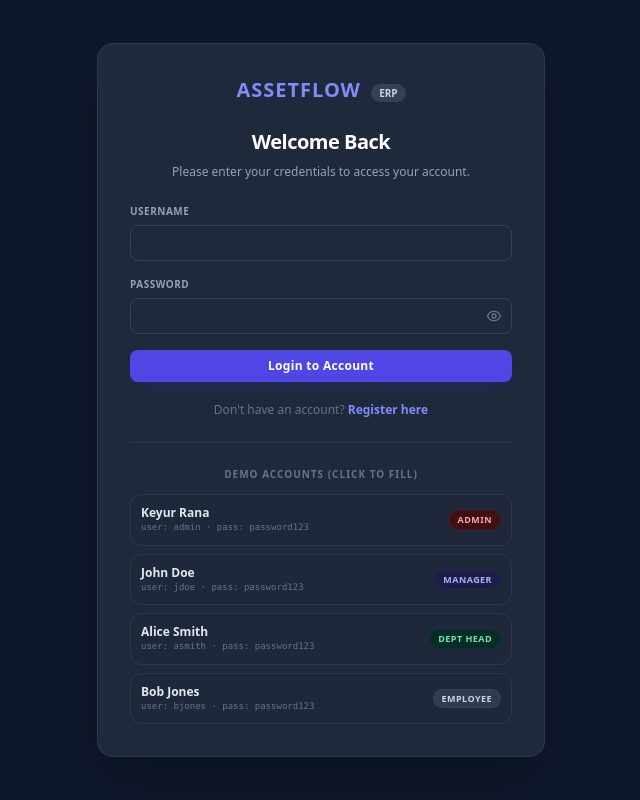
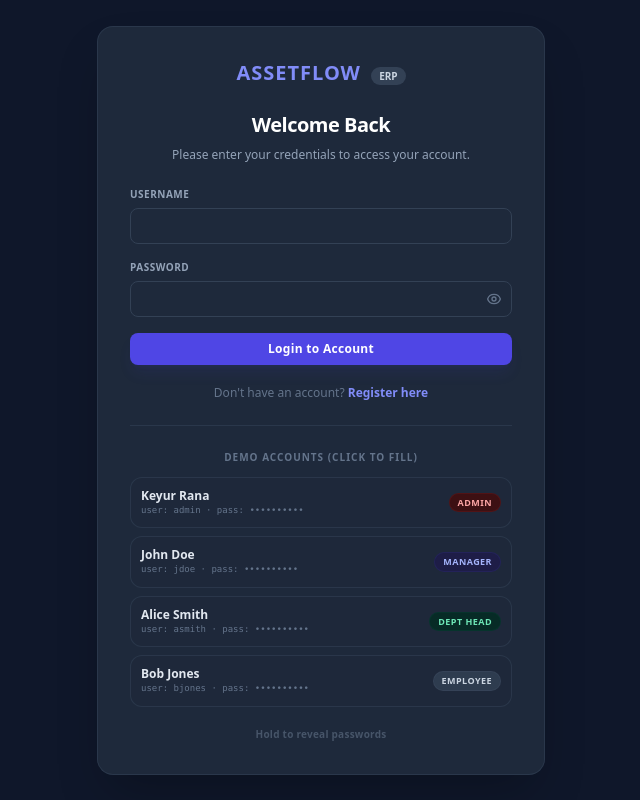
Before and after one commit to Ranakeyuy/ODOO_hackthon_2026_AssetFlow-, a Django app: template core/templates/core/login.html in a window 1280 px wide. Shown: the whole page, without its empty margins (319-959 px from the left). Run offline with Django 3.2, Linux system fonts and the light colour scheme; the template is opened without the code that fills it, so the values that code supplies are empty, except form fields; tables that the repository leaves empty hold one stand-in row (values such as "Sample post"); form fields are guessed from the names that the template uses; some libraries are stand-ins or nearby versions.

Commit message:
hide allocate asset from employee role; mask demo passwords on login page

```diff
--- a/core/templates/core/base.html
+++ b/core/templates/core/base.html
@@ -84,12 +84,14 @@
                 </svg>
                 Asset Directory
             </a>
+            {% if request.user.role != 'EMPLOYEE' %}
             <a href="{{ url_assets }}" class="nav-link">
                 <svg class="w-3.5 h-3.5 flex-shrink-0" fill="none" stroke="currentColor" viewBox="0 0 24 24">
                     <path stroke-linecap="round" stroke-linejoin="round" stroke-width="2" d="M8 7h12m0 0l-4-4m4 4l-4 4m0 6H4m0 0l4 4m-4-4l4-4"/>
                 </svg>
                 Allocate Asset
             </a>
+            {% endif %}
 
             <p class="nav-section">Operations</p>
             <a href="{{ url_bookings }}" class="nav-link {% if vn == 'booking_calendar' %}active{% endif %}">
--- a/core/templates/core/login.html
+++ b/core/templates/core/login.html
@@ -85,34 +85,34 @@
                 <button type="button" onclick="fillCredentials('admin', 'password123')" class="flex items-center justify-between p-2.5 bg-slate-800/40 hover:bg-slate-700/40 border border-slate-700/60 rounded-xl transition-all text-left">
                     <div>
                         <p class="text-xs font-bold text-slate-200">Keyur Rana</p>
-                        <p class="text-[9px] text-slate-500 font-mono">user: admin · pass: password123</p>
+                        <p class="text-[9px] text-slate-500 font-mono">user: admin · pass: <span class="demo-pass">••••••••••</span></p>
                     </div>
                     <span class="text-[9px] font-extrabold bg-red-950/80 text-red-300 border border-red-900/30 px-2 py-0.5 rounded-full uppercase tracking-wider">Admin</span>
                 </button>
                 <button type="button" onclick="fillCredentials('jdoe', 'password123')" class="flex items-center justify-between p-2.5 bg-slate-800/40 hover:bg-slate-700/40 border border-slate-700/60 rounded-xl transition-all text-left">
                     <div>
                         <p class="text-xs font-bold text-slate-200">John Doe</p>
-                        <p class="text-[9px] text-slate-500 font-mono">user: jdoe · pass: password123</p>
+                        <p class="text-[9px] text-slate-500 font-mono">user: jdoe · pass: <span class="demo-pass">••••••••••</span></p>
                     </div>
                     <span class="text-[9px] font-extrabold bg-indigo-950/80 text-indigo-300 border border-indigo-900/30 px-2 py-0.5 rounded-full uppercase tracking-wider">Manager</span>
                 </button>
                 <button type="button" onclick="fillCredentials('asmith', 'password123')" class="flex items-center justify-between p-2.5 bg-slate-800/40 hover:bg-slate-700/40 border border-slate-700/60 rounded-xl transition-all text-left">
                     <div>
                         <p class="text-xs font-bold text-slate-200">Alice Smith</p>
-                        <p class="text-[9px] text-slate-500 font-mono">user: asmith · pass: password123</p>
+                        <p class="text-[9px] text-slate-500 font-mono">user: asmith · pass: <span class="demo-pass">••••••••••</span></p>
                     </div>
                     <span class="text-[9px] font-extrabold bg-emerald-950/80 text-emerald-300 border border-emerald-900/30 px-2 py-0.5 rounded-full uppercase tracking-wider">Dept Head</span>
                 </button>
                 <button type="button" onclick="fillCredentials('bjones', 'password123')" class="flex items-center justify-between p-2.5 bg-slate-800/40 hover:bg-slate-700/40 border border-slate-700/60 rounded-xl transition-all text-left">
                     <div>
                         <p class="text-xs font-bold text-slate-200">Bob Jones</p>
-                        <p class="text-[9px] text-slate-500 font-mono">user: bjones · pass: password123</p>
+                        <p class="text-[9px] text-slate-500 font-mono">user: bjones · pass: <span class="demo-pass">••••••••••</span></p>
                     </div>
                     <span class="text-[9px] font-extrabold bg-slate-700/80 text-slate-300 border border-slate-600/30 px-2 py-0.5 rounded-full uppercase tracking-wider">Employee</span>
                 </button>
-            </div>
-        </div>
-    </div>
+        <button type="button" onclick="toggleDemoPasses()" class="mt-3 w-full text-center text-[10px] text-slate-600 hover:text-slate-400 font-semibold tracking-wide transition-colors" id="demo-reveal-btn">
+            Hold to reveal passwords
+        </button>
     <script>
         function fillCredentials(username, password) {
             const usernameInput = document.querySelector('input[name="username"]');
```
